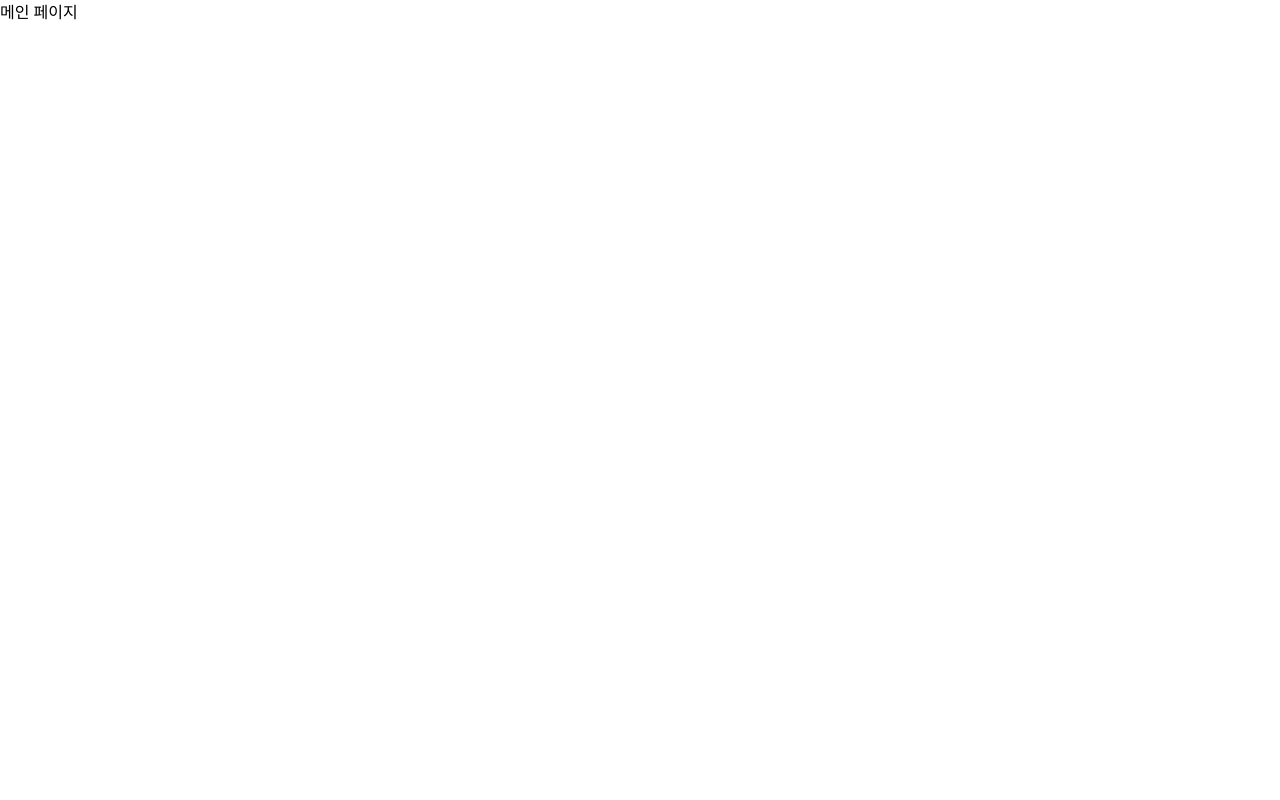
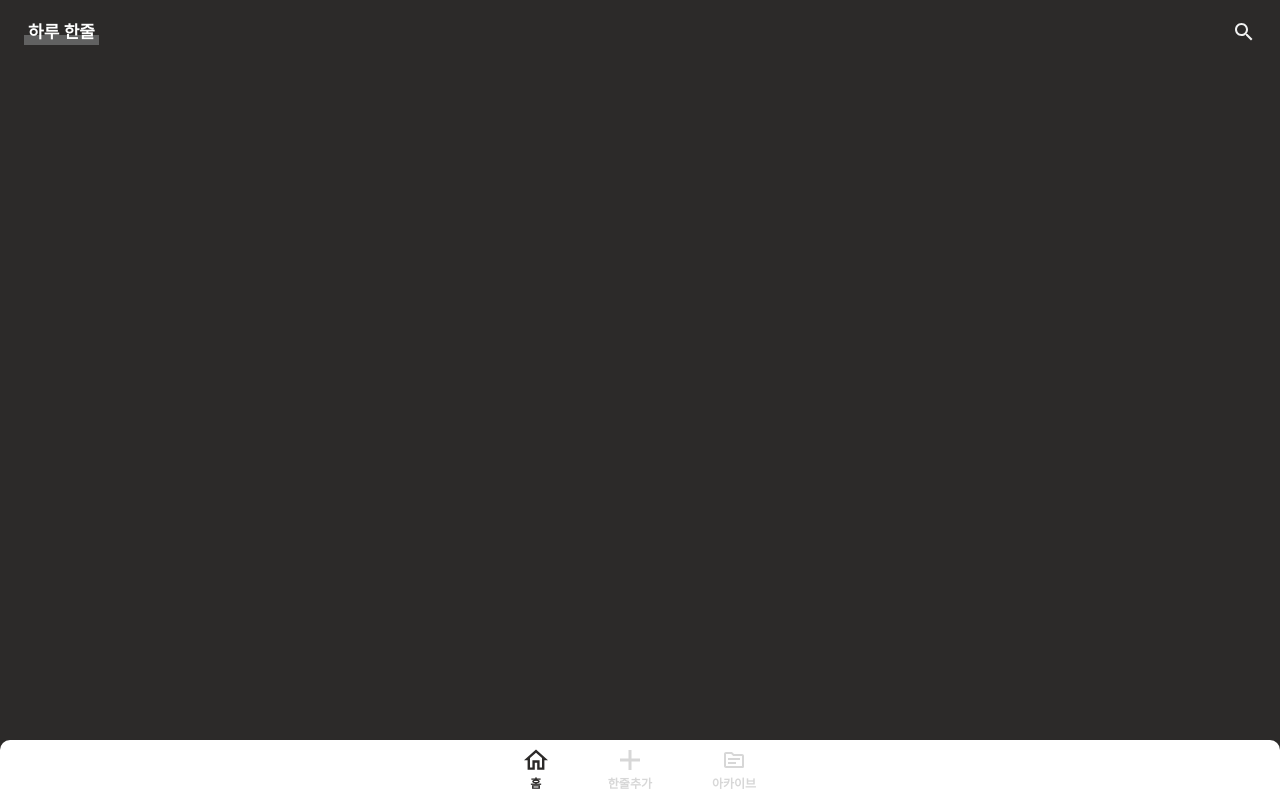
Before and after one commit to potenday-project/303TEN011-frontend, a Next.js app: page /main in a window 1280 px wide. Built offline with nearby package versions, Linux system fonts and the light colour scheme.

Commit message:
Feat: 메인 타이틀 및 컨테이너 구현

```diff
--- /dev/null
+++ b/src/components/common/Container.tsx
@@ -0,0 +1,12 @@
+interface Props {
+  children: React.ReactNode;
+  bgColor?: "bg-main-100" | "bg-main-900";
+}
+
+const Container = ({ children, bgColor = "bg-main-100" }: Props) => {
+  return (
+    <main className={`relative h-full min-h-screen ${bgColor} pt-5 pb-[60px]`}>{children}</main>
+  );
+};
+
+export default Container;
--- /dev/null
+++ b/src/components/common/PageTitle.tsx
@@ -0,0 +1,26 @@
+interface Props {
+  title: string;
+  fontWeight?: string;
+  fontSize?: "text-xl" | "text-lg";
+  fontColor?: "text-main-900" | "text-white";
+  lineColor?: "bg-[#ddd]" | "bg-[#616161]";
+  lineWeight?: "h-3" | "h-[10px]";
+}
+
+const PageTitle = ({
+  title,
+  fontWeight = "font-extrabold",
+  fontSize = "text-xl",
+  fontColor = "text-main-900",
+  lineColor = "bg-[#ddd]",
+  lineWeight = "h-3",
+}: Props) => {
+  return (
+    <div className="relative w-fit">
+      <h1 className={`relative z-10 block px-1 ${fontWeight} ${fontSize} ${fontColor}`}>{title}</h1>
+      <div className={`absolute left-0 bottom-[-1px] ${lineWeight} w-full ${lineColor}`} />
+    </div>
+  );
+};
+
+export default PageTitle;
--- a/src/pages/main/index.tsx
+++ b/src/pages/main/index.tsx
@@ -1,7 +1,26 @@
+import Container from "@/components/common/Container";
+import Nav from "@/components/common/Nav";
+import PageTitle from "@/components/common/PageTitle";
+import { IconSearch } from "@/static/icons";
+
 const Main = () => {
   return (
     <>
-      <h1>메인 페이지</h1>
+      <Container bgColor="bg-main-900">
+        <header className="grid grid-cols-[auto_24px] px-6">
+          <PageTitle
+            title="하루 한줄"
+            fontSize="text-lg"
+            fontColor="text-white"
+            lineColor="bg-[#616161]"
+            lineWeight="h-[10px]"
+          />
+
+          <IconSearch />
+        </header>
+      </Container>
+
+      <Nav />
     </>
   );
 };
```
